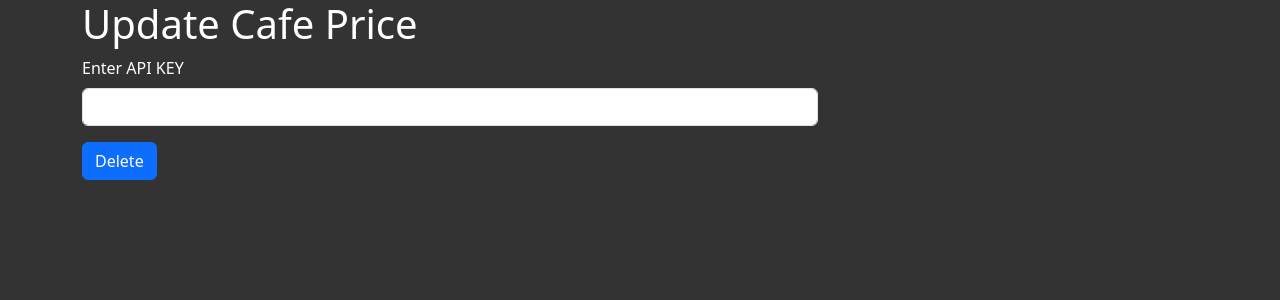
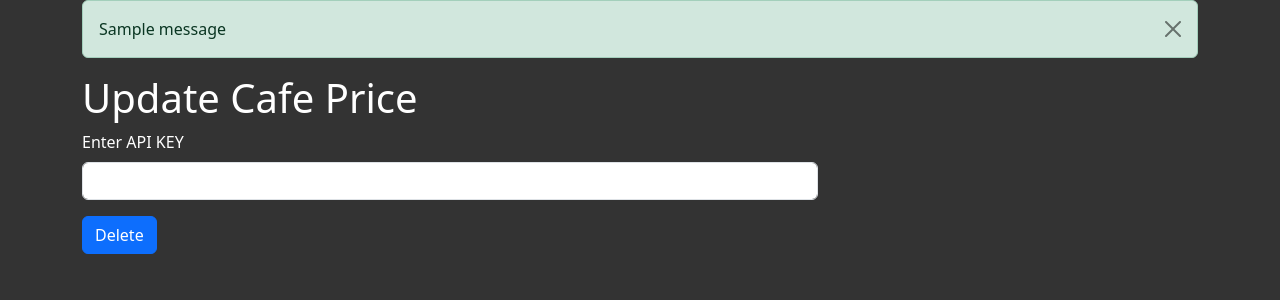
Before and after one commit to Prasanna20020004/cafe-wifi-website, a Flask app: page /report-closed/1 in a window 1280 px wide. Shown: the top 300 px of the page. Run offline with Flask 3, Linux system fonts and the light colour scheme; tables that the repository leaves empty hold one stand-in row (values such as "Sample post"); one stand-in notice (Sample message) is shown; some libraries are stand-ins or nearby versions.

Commit message:
Added Flash messages

```diff
--- a/main.py
+++ b/main.py
@@ -1,6 +1,6 @@
 import os
 import random
-from flask import Flask, jsonify, render_template, request, redirect, url_for
+from flask import Flask, jsonify, render_template, request, redirect, url_for, flash
 from flask_sqlalchemy import SQLAlchemy
 from sqlalchemy.orm import DeclarativeBase, Mapped, mapped_column
 from sqlalchemy import Integer, String, Boolean
@@ -136,7 +136,8 @@ def delete_cafe(cafe_id):
         cafe_to_delete = db.session.execute(db.select(Cafe).where(Cafe.id == cafe_id)).scalar()
 
         if api_key != "TopSecretAPIKey":
-            return redirect(url_for("get_all_cafe"))
+            flash("Invalid API Key. Access Denied!", "error")
+            return redirect(url_for("delete_cafe", cafe_id=cafe_id))
 
         if delete_form.validate_on_submit():
             db.session.delete(cafe_to_delete)
--- a/templates/delete.html
+++ b/templates/delete.html
@@ -1,10 +1,21 @@
 {% extends 'base.html' %}
-{% block title %}Coffee and Wifi{% endblock %}
+{% block title %}Delete Cafe{% endblock %}
 {% from 'bootstrap5/form.html' import render_form %}
 
 {% block content %}
+
 <div class="container">
-  <div class="row">
+    {% with messages = get_flashed_messages(with_categories=true) %}
+    {% if messages %}
+    {% for category, message in messages %}
+   <div class="alert alert-{{ category }} alert-dismissible fade show" role="alert">
+        {{ message }}
+        <button type="button" class="btn-close" data-bs-dismiss="alert" aria-label="Close"></button>
+    </div>
+    {% endfor %}
+    {% endif %}
+    {% endwith %}
+    <div class="row">
     <div class="col-sm-12 col-md-8">
 
       <h1>Update Cafe Price</h1>
```
